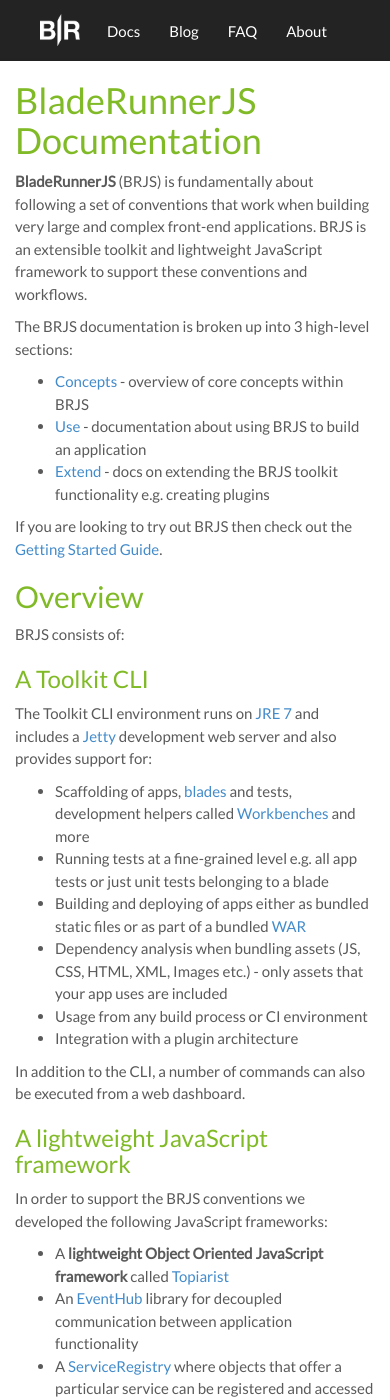
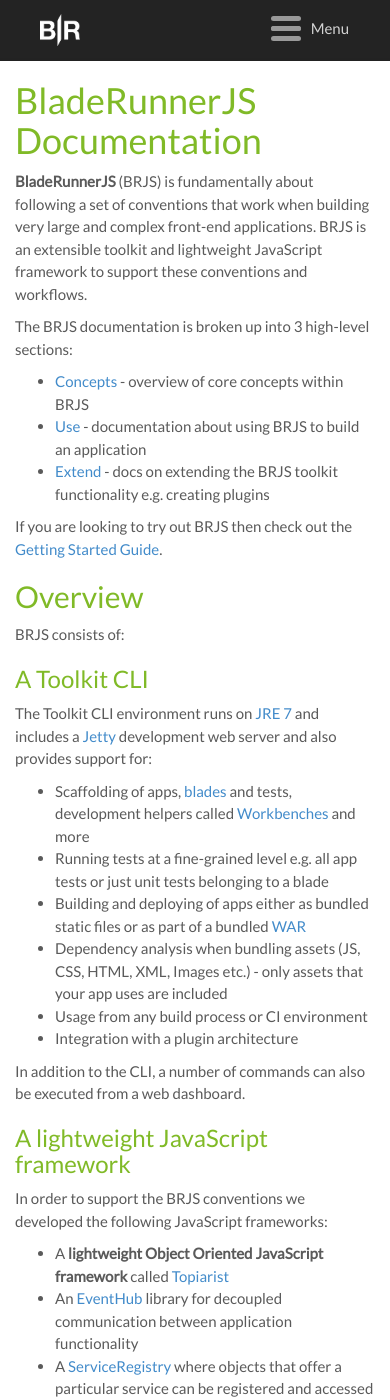
Before and after one commit to BladeRunnerJS/brjs-site, a Jekyll site: the page built from docs/index.md, in a window 390 px wide and 1400 px high. Built offline with Jekyll 4.4.1, drawn with Linux system fonts in a browser that asks for light colours; nearby versions of some CDN libraries; Markdown is read by kramdown in place of the engine named in the settings.

Commit message:
Change sidebar heading colour, improve responsive nav

```diff
--- a/_layouts/default.html
+++ b/_layouts/default.html
@@ -51,6 +51,7 @@
               <a class="navbar-brand" href="/"><img src="/img/br-logo-white-trans-lrg.png" width="40" alt="BladeRunnerJS Logo"></a>
             </div>
             <div class="navbar-collapse collapse">
+              <a href="#" id="collapser"><span></span>Menu</a>
               <ul class="nav navbar-nav">
                 <li><a href="/docs/">Docs</a></li>
                 <li><a href="/blog/">Blog</a></li>
--- a/css/style.css
+++ b/css/style.css
@@ -62,6 +62,11 @@
   border-bottom: none;
 }
 
+.toc-col h1, .toc-col h2, .toc-col h3, .toc-col h4, .toc-col h5, .toc-col h6,
+.toc-col h1 a, .toc-col h2 a, .toc-col h3 a, .toc-col h4 a, .toc-col h5 a, .toc-col h6 a {
+  color: #777;
+}
+
 h1 a:hover, h2 a:hover, h3 a:hover, h4 a:hover, h5 a:hover, h6 a:hover {
   border-bottom: none;
 }
@@ -1035,6 +1040,10 @@
   display: none !important;
 }
 
+#collapser {
+  display: none;
+}
+
 
 /* RESPONSIVE CSS
 -------------------------------------------------- */
@@ -1047,15 +1056,113 @@
 
 /* Hide extra menu items */
 @media screen and (max-width: 540px) {
-  .download-latest-nav, .team-nav {
+/*  .download-latest-nav, .team-nav {
     display: none !important;
   }
-}
+*/}
 
 @media screen and (max-width: 570px) {
-  .download-latest-nav {
+/*  .download-latest-nav {
     display: none !important;
-  }
+  }*/
+
+#collapser {
+  color: #fff;
+  display: inline-block;
+  margin-top: 5px;
+  border: none;
+  position: relative;
+  color: rgba(255,255,255,0.8);
+  padding-left: 40px;
+}
+
+#collapser:before,
+#collapser:after,
+#collapser span:after,
+#collapser span:before {
+  content: " ";
+  display: block;
+  background: #999;
+  height: 5px;
+  width: 30px;
+  -webkit-border-radius: 3px;
+  -moz-border-radius: 3px;
+  border-radius: 3px;
+  transition: all 0.5s ease;
+  position: absolute;
+  top: 10px;
+  left: 0;
+}
+
+#collapser span:before {
+  top: 0px;
+  opacity: 1;
+  transition: all 0.4s ease;
+}
+
+#collapser span:after {
+  top: 20px;
+  opacity: 1;
+  transition: all 0.4s ease;
+}
+
+#collapser:hover {
+  background: transparent;
+  border: none;
+}
+
+#navbar-wrapper ul.nav.navbar-nav {
+  background: #333;
+  position: absolute;
+  top: 65px;
+  left: 0;
+  width: 100%;
+  opacity: 0;
+  transition: opacity 0.5s ease;
+}
+
+.menu-on #collapser:before {
+  -ms-transform: rotate(-45deg);
+  -moz-transform: rotate(-45deg);
+  -webkit-transform: rotate(-45deg);
+  transform: rotate(-45deg);
+}
+
+.menu-on #collapser:after {
+  -ms-transform: rotate(45deg);
+  -moz-transform: rotate(45deg);
+  -webkit-transform: rotate(45deg);
+  transform: rotate(45deg);
+}
+
+.menu-on #collapser span:before {
+  opacity: 0;
+}
+
+.menu-on #collapser span:after {
+  opacity: 0;
+}
+
+.menu-on #navbar-wrapper ul.nav.navbar-nav {
+  display: block;
+  opacity: 1;
+}
+
+#navbar-wrapper .nav.navbar-nav li {
+  display: block;
+  width: 100%;
+  padding: 0;
+}
+
+#navbar-wrapper .nav.navbar-nav a {
+  text-align: center;
+  margin: 0;
+  padding: 15px 0;
+  -webkit-border-radius: 0px;
+  -moz-border-radius: 0px;
+  border-radius: 0px;
+}
+
 }
 
 @media screen and (max-width: 1237px) {
--- a/js/behaviours.js
+++ b/js/behaviours.js
@@ -120,15 +120,23 @@
         }
       }
     });
-    $('a[href=#]').click(function() {
+    $('a[href=#]:not(.collapser)').click(function() {
       $('html,body').animate({
           scrollTop: 0
         }, scrollTime/2);
     })
   }
 
+  function setupMobileMenu() {
+    $('a#collapser').click(function() {
+      $('body').toggleClass('menu-on');
+      return false;
+    })
+  }
+
   updateBRJSDownloadLinks();
   generateToC();
   setupSmoothScroll();
+  setupMobileMenu();
 
 } );
```
